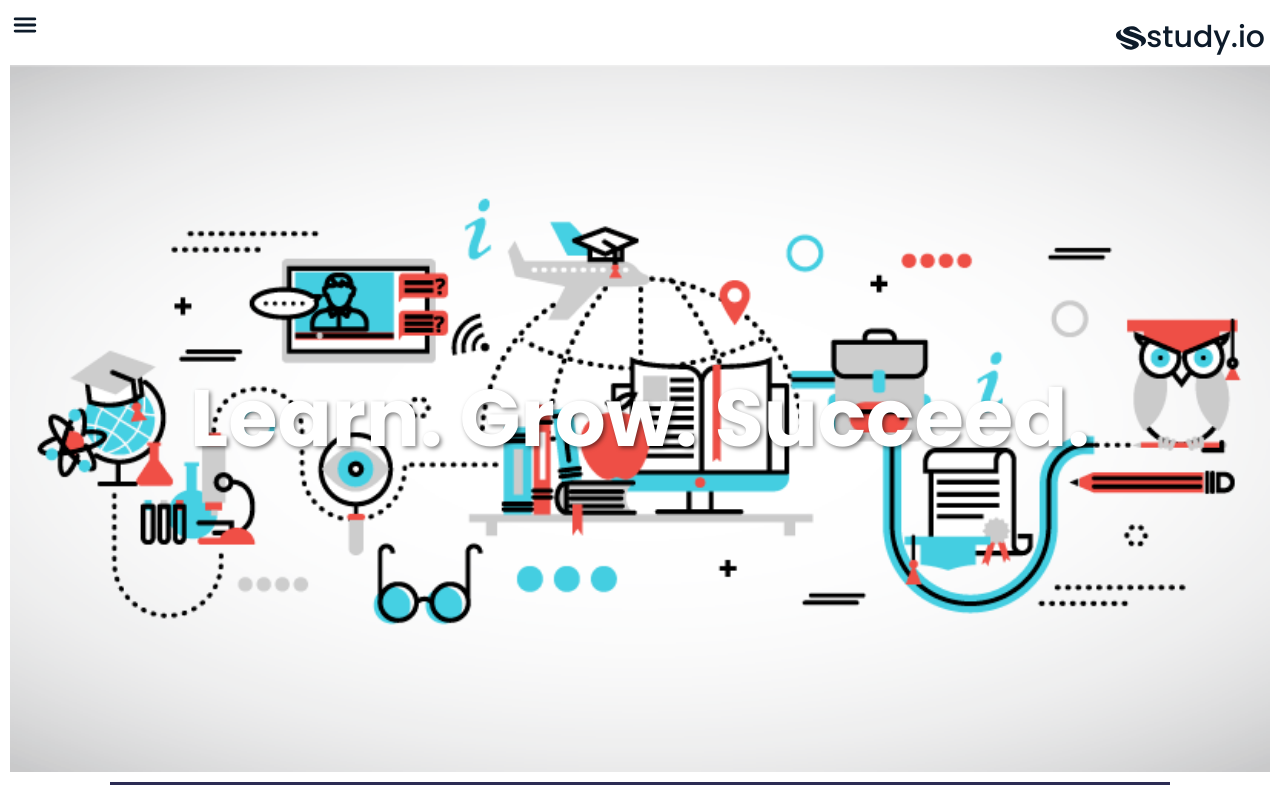
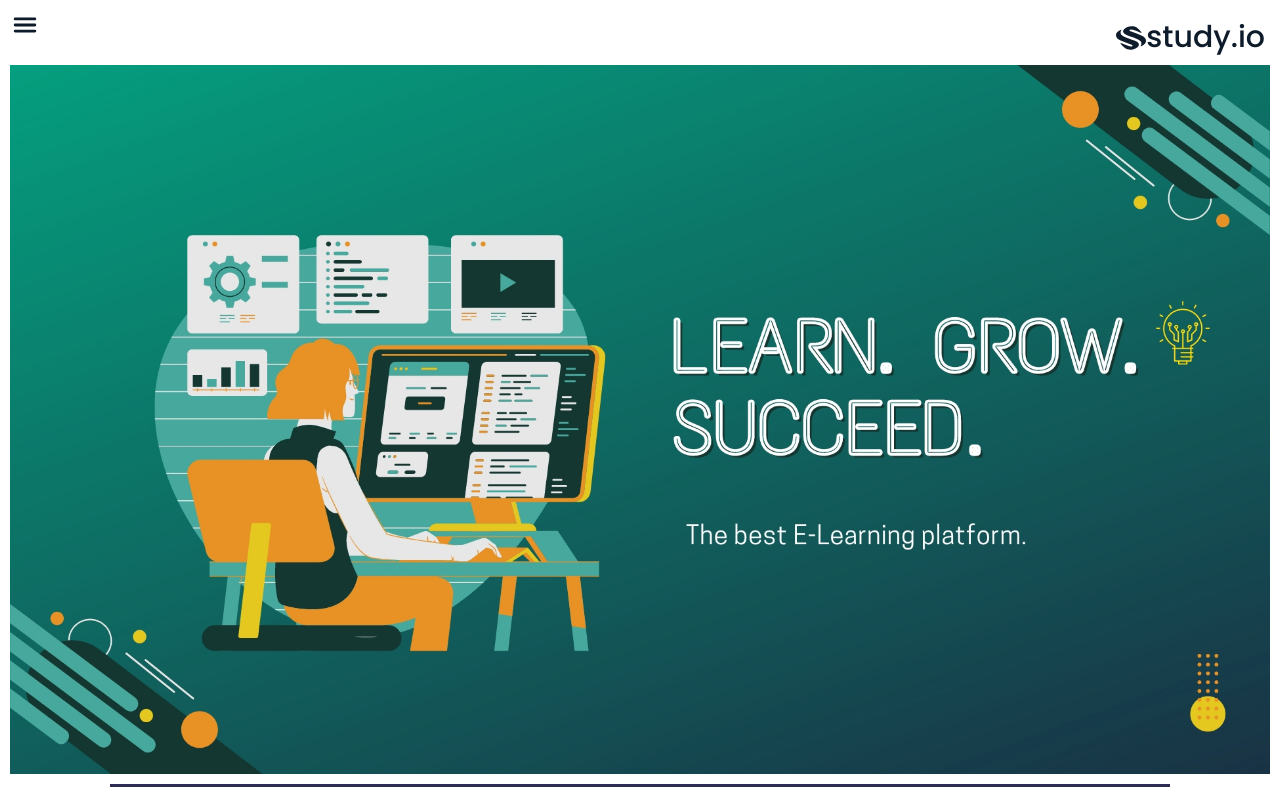
Before and after one commit to nilabjo08/studyIO, a React (Create React App) app: page /home in a window 1280 px wide. Shown: the top 800 px of the page. Built offline with nearby package versions, Linux system fonts and the light colour scheme.

Commit message:
hero banner image updated

```diff
--- a/src/components/CourseDetails.jsx
+++ b/src/components/CourseDetails.jsx
@@ -18,7 +18,7 @@ const CourseDetails = () => {
 
   useEffect(() => {
     getCourse()
-  }, [])
+  }, )
 
 
 
--- a/src/pages/Home.jsx
+++ b/src/pages/Home.jsx
@@ -17,8 +17,8 @@ const Home = () => {
   return (
     <>
       <div className="hero">
-        <h1>Learn. Grow. Succeed.</h1>
-        <img src={require("../assets/banner-4.png")} alt="banner" />
+
+        <img src={require("../assets/Hero.jpg")} alt="banner" />
       </div>
       <div className="line"></div>
       <div className="top">
```
Also changed, not shown: src/assets/Hero.jpg (added), src/assets/banner-4.png (deleted).
